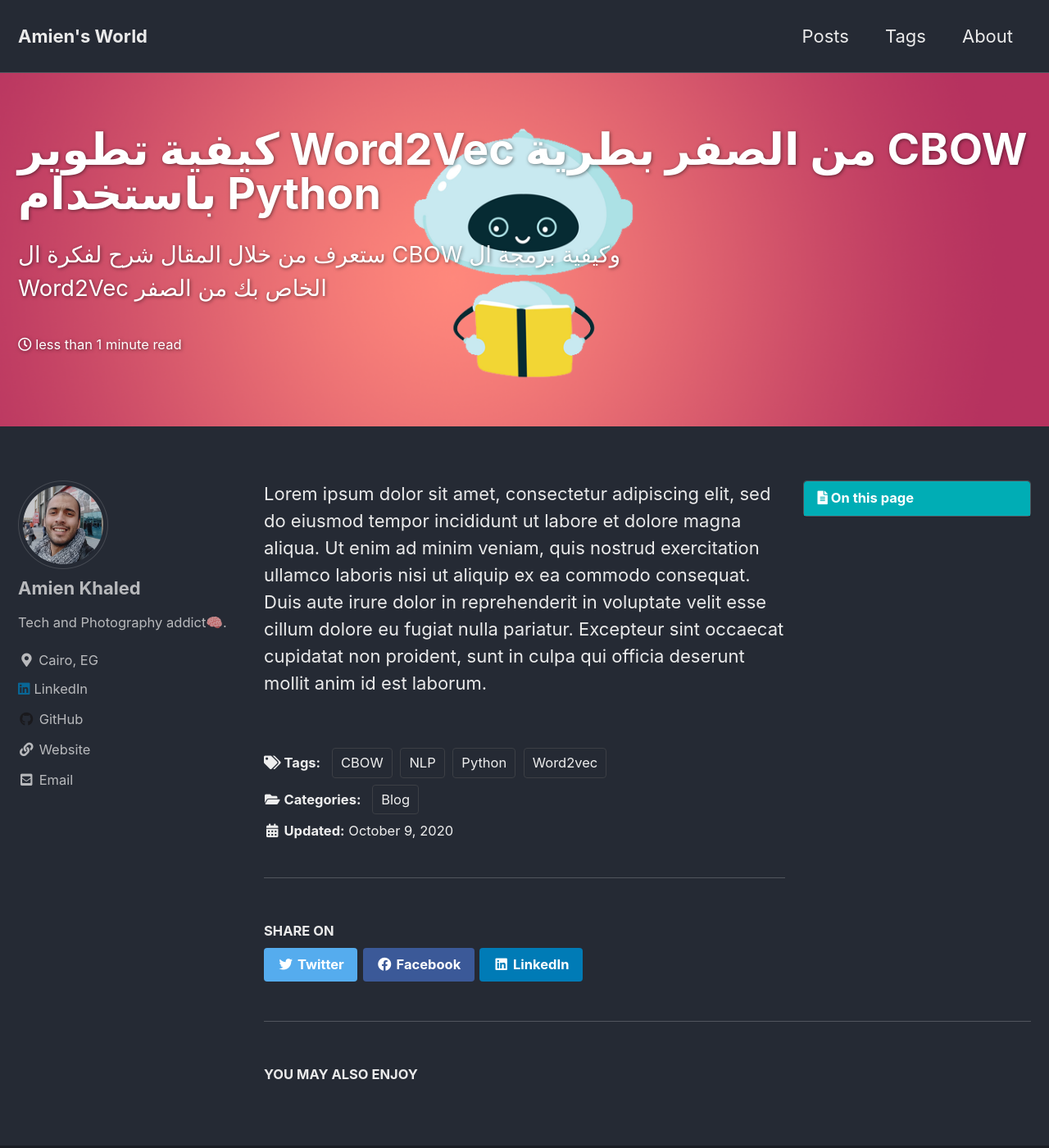
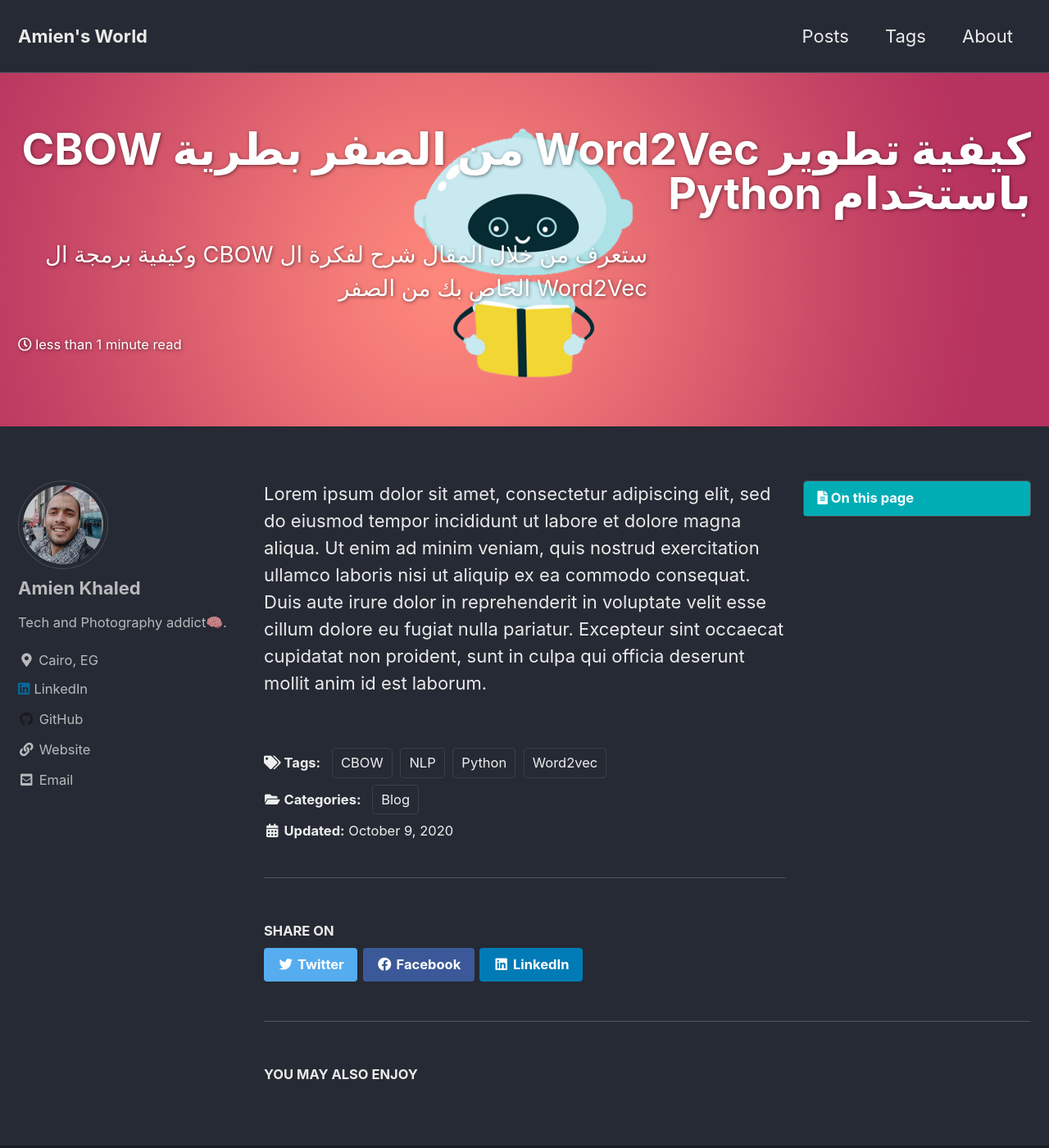
Before and after one commit to AmienKhaled/AmienKhaled.github.io, a Jekyll site: the page built from _posts/2020-10-09-Make-Your-Own-CBOW.md, in a window 1280 px wide and 1400 px high. Shown: the whole window at 82% size. Built offline with Jekyll 4.4.1, drawn with Linux system fonts in a browser that asks for light colours; cached includes are drawn as plain includes.

Commit message:
fix error

```diff
--- a/assets/css/main.scss
+++ b/assets/css/main.scss
@@ -7,12 +7,12 @@
 @import "minimal-mistakes/skins/{{ site.minimal_mistakes_skin | default: 'default' }}"; // skin
 @import "minimal-mistakes"; // main partials
 
-$paragraph-indent: true;
+// $paragraph-indent: true;
 
 
 .page__title{
-  dir:rtl
+  direction: rtl
 }
 .page__lead{
-  dir:rtl
+  direction: rtl
 }
```
